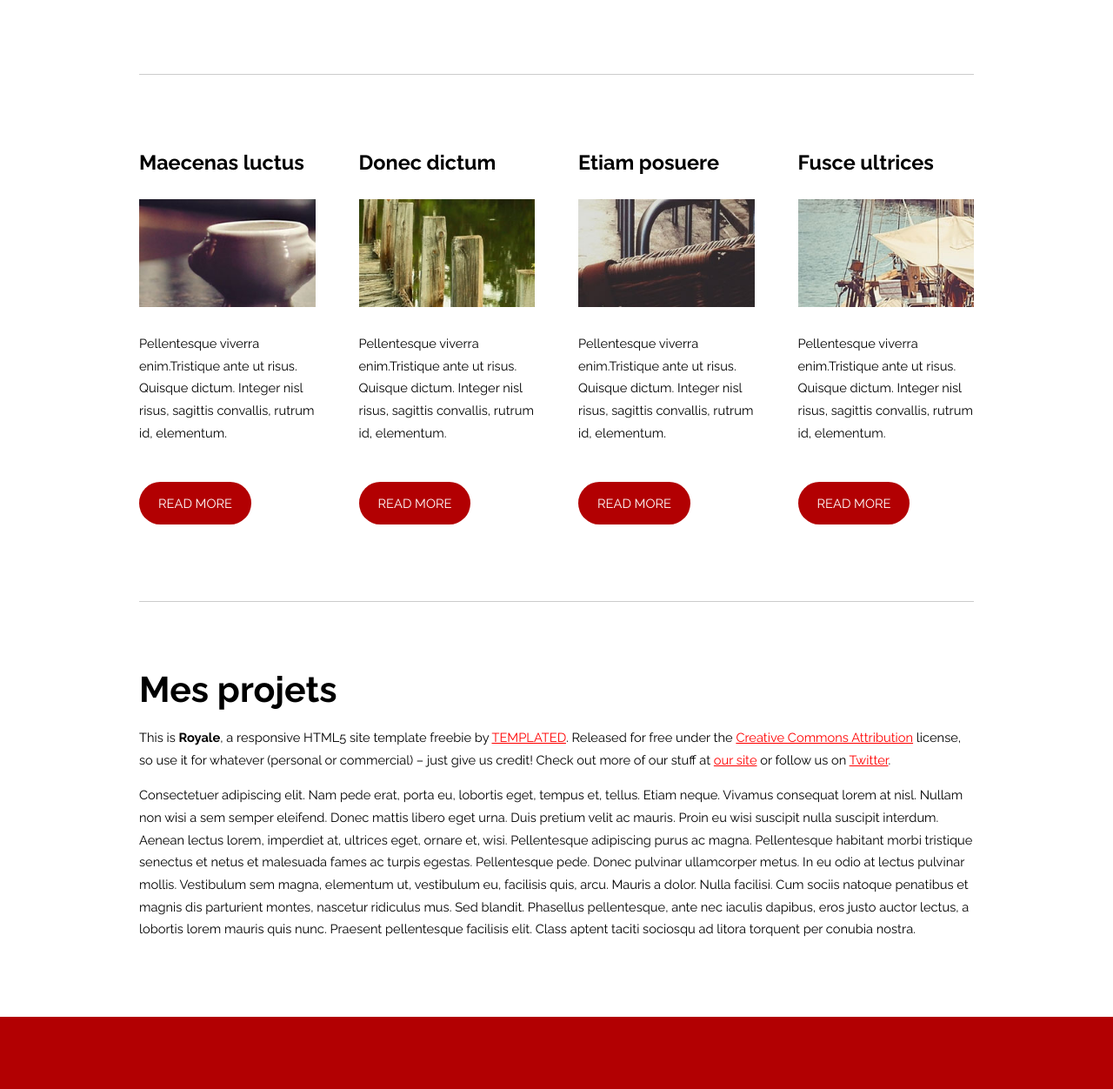
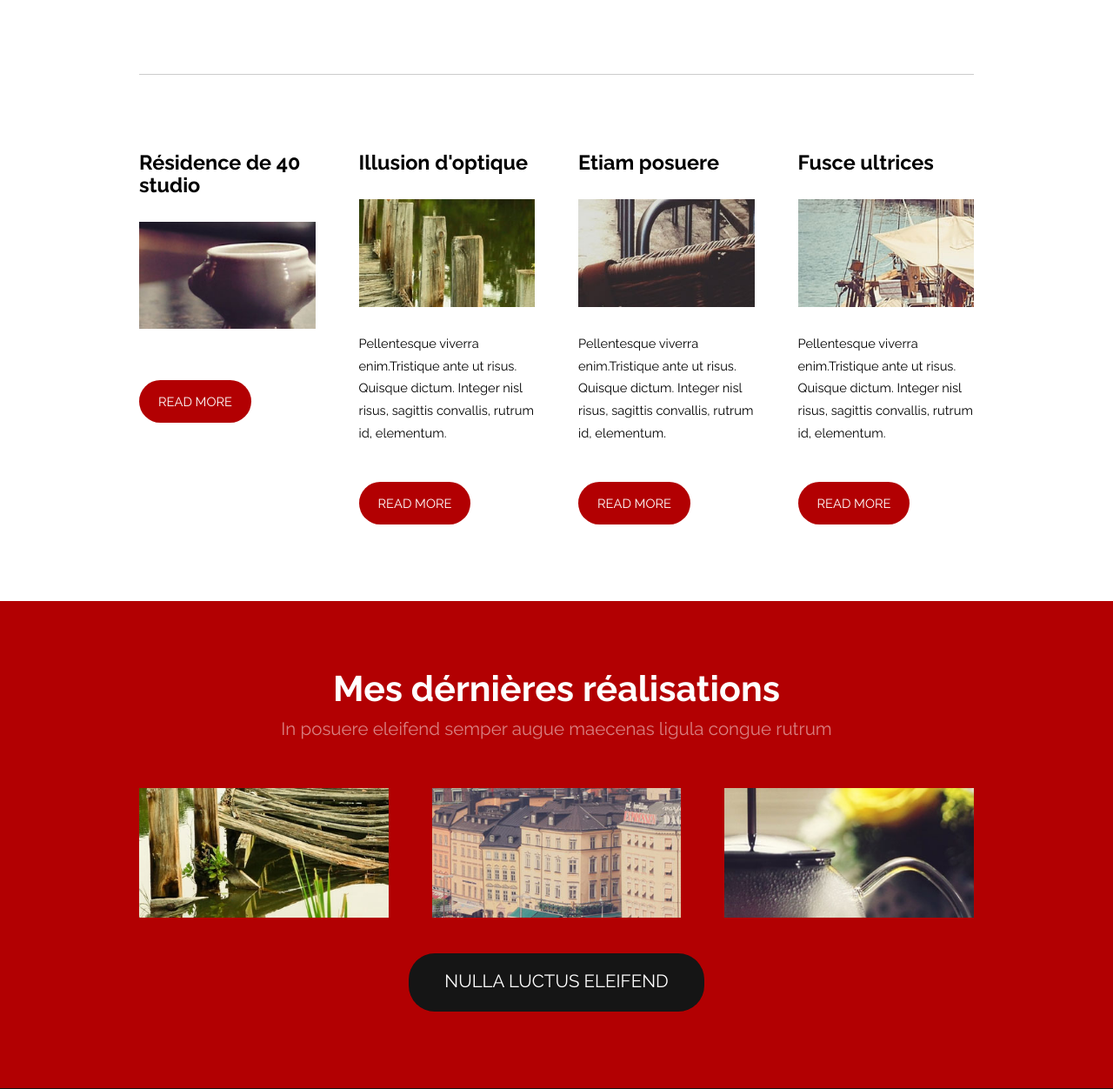
Before and after one commit to morgane-dauphin/morgane-dauphin.github.io, a plain HTML site: page index.html in a window 1280 px wide. Shown: the part 931-2183 px from the top of the page at 87% size. Drawn offline with nearby package versions, Linux system fonts and the light colour scheme.

Commit message:
Suppression du texte en dessous des articles
Ajout des textes de descriptions

```diff
--- a/index.html
+++ b/index.html
@@ -78,15 +78,15 @@
 				<div class="row">
 					<section class="3u">
 						<header>
-							<h2>Maecenas luctus</h2>
+							<h2>Résidence de 40 studio</h2>
 						</header>
 						<a href="#" class="image full"><img src="images/pics06.jpg" alt=""></a>
-						<p>Pellentesque viverra  enim.Tristique ante ut risus. Quisque dictum. Integer nisl risus, sagittis convallis, rutrum id, elementum.</p>
+						<p><visite virtuelle, sous forme d'une vidéo, d'un bâtiments de 40 studios modéliser à partir des plans d'architecte.</p>
 						<a href="#" class="button">Read More</a>
 					</section>
 					<section class="3u">
 						<header>
-							<h2>Donec dictum</h2>
+							<h2>Illusion d'optique</h2>
 						</header>
 						<a href="#" class="image full"><img src="images/pics07.jpg" alt=""></a>
 						<p>Pellentesque viverra  enim.Tristique ante ut risus. Quisque dictum. Integer nisl risus, sagittis convallis, rutrum id, elementum.</p>
@@ -110,21 +110,6 @@
 					</section>
 				</div>
 			</div>
-
-			<!-- Welcome -->
-			<div id="welcome" class="container">
-				<div class="divider"></div>
-				<div class="row">
-					<section>
-						<header>
-							<h2>Mes projets</h2>
-						</header>
-						<p>This is <strong>Royale</strong>, a responsive HTML5 site template freebie by <a href="http://templated.co">TEMPLATED</a>. Released for free under the <a href="http://templated.co/license">Creative Commons Attribution</a> license, so use it for whatever (personal or commercial) &ndash; just give us credit! Check out more of our stuff at <a href="http://templated.co">our site</a> or follow us on <a href="http://twitter.com/templatedco">Twitter</a>.</p>
-						<p>Consectetuer adipiscing elit. Nam pede erat, porta eu, lobortis eget, tempus et, tellus. Etiam neque. Vivamus consequat lorem at nisl. Nullam non wisi a sem semper eleifend. Donec mattis libero eget urna. Duis pretium velit ac mauris. Proin eu wisi suscipit nulla suscipit interdum. Aenean lectus lorem, imperdiet at, ultrices eget, ornare et, wisi. Pellentesque adipiscing purus ac magna. Pellentesque habitant morbi tristique senectus et netus et malesuada fames ac turpis egestas. Pellentesque pede. Donec pulvinar ullamcorper metus. In eu odio at lectus pulvinar mollis. Vestibulum sem magna, elementum ut, vestibulum eu, facilisis quis, arcu. Mauris a dolor. Nulla facilisi. Cum sociis natoque penatibus et magnis dis parturient montes, nascetur ridiculus mus. Sed blandit. Phasellus pellentesque, ante nec iaculis dapibus, eros justo auctor lectus, a lobortis lorem mauris quis nunc. Praesent pellentesque facilisis elit. Class aptent taciti sociosqu ad litora torquent per conubia nostra.</p>
-					</section>
-				</div>
-			</div>
-			<!-- /Welcome -->
 
 		</div>
 		<!-- /Main -->
```
